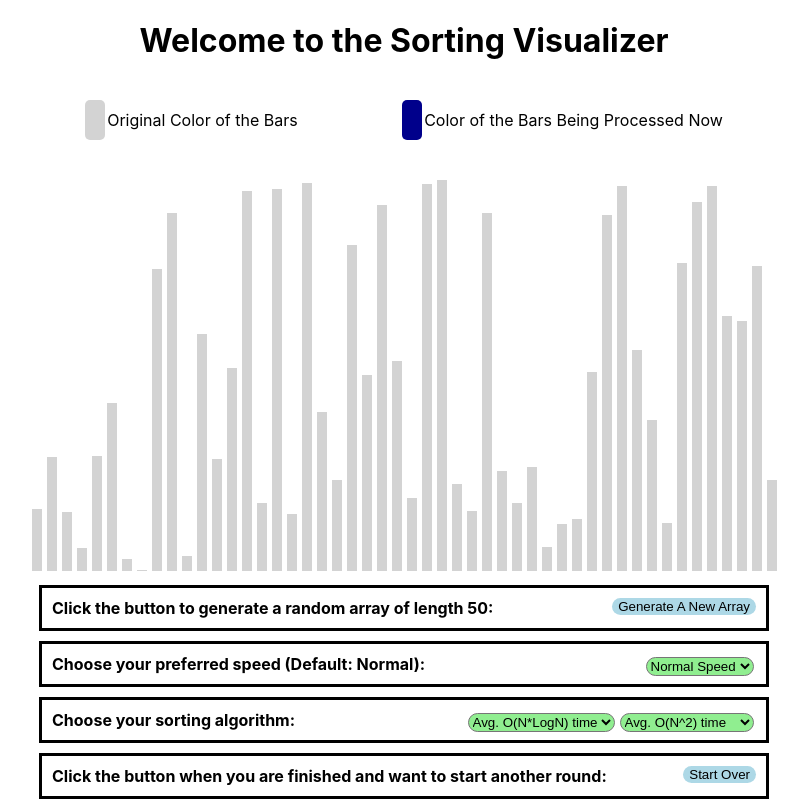
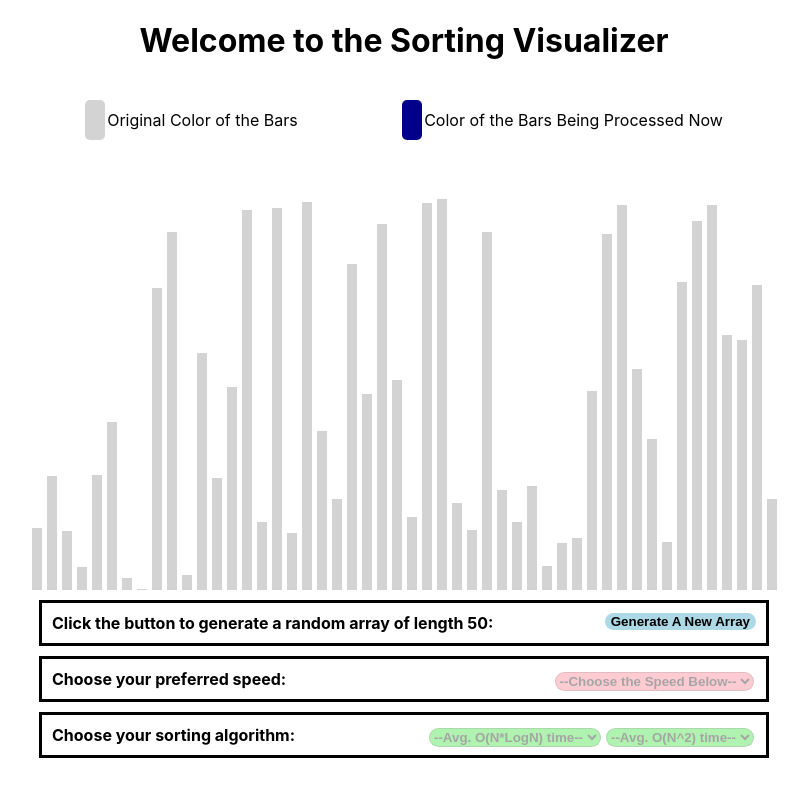
Before and after one commit to yaoyaodebbie97/Sorting, a React (Create React App) app: page / in a window 1280 px wide. Shown: the whole page, without its empty margins (71-879 px from the left). Built offline with nearby package versions, Linux system fonts and the light colour scheme.

Commit message:
style refinement and project finished

```diff
--- a/public/style.css
+++ b/public/style.css
@@ -1,13 +1,21 @@
+.all-container {
+  position: absolute;
+  margin-left: 100px;
+}
 /* for array bars */
-.array-container {
-    position: absolute;
-    margin-left: 100px;
-  }
+
+.array-container{
+  display: flex;
+  height: 410px;
+  margin-bottom: 10px;
+}
 
 .array-bar {
   width: 10px;
   display: inline-block;
   margin: 0 2.5px;
+  /* using flex, align-self to the bottom */
+  align-self: end;
 }
 
 /* user input section */
@@ -21,9 +29,11 @@ p{
 button{
   background-color:lightblue;
   float: right;
-  border:none;
+  border: none;
   border-radius:10px;
   cursor: pointer;
+  text-align: center;
+  font-weight: bold;
 }
 select{
   background-color:lightgreen;
@@ -31,10 +41,15 @@ select{
   margin: 2.5px;
   border-radius:10px;
   cursor: pointer;
+  text-align: center;
+  font-weight: bold;
+}
+#choose-speed{
+  background-color:lightpink;
 }
 
 
-/* info panel for the legend */
+/* Header and info panel for the legend */
 .header{
   margin-bottom: 50px;
 
--- a/src/components/SortingVisualizer.js
+++ b/src/components/SortingVisualizer.js
@@ -6,14 +6,11 @@ import {getInsertionSortAnimations} from '../algorithms/insertionSort'
 import {getQuickSortAnimations} from '../algorithms/quickSort'
 
 
-
-// Change this value for the speed of the animations.
-let regularSpeed = 15;
-let animationSpeed = regularSpeed;
-
-// Disable the button one sorting is in progress
 const PRIMARY_COLOR = 'lightgrey';
 const SECONDARY_COLOR = 'darkblue';
+const REGULAR_SPEED = 10;
+// Change this value for the speed of the animations.
+let animationSpeed = REGULAR_SPEED;
 
 
 export default class SortingVisualizer extends Component {
@@ -26,6 +23,7 @@ export default class SortingVisualizer extends Component {
     componentDidMount(){
         this.generateArray();
     }
+
     generateArray(){
         const arr = [];
         for (let i = 0; i<50; i++){ // making 50 bars
@@ -33,38 +31,47 @@ export default class SortingVisualizer extends Component {
         }
         this.setState({array : arr});
         //also set all buttons / select to default
-        animationSpeed = regularSpeed;
-        document.getElementById('choose-speed').value = 'normal';
+        animationSpeed = REGULAR_SPEED;
+        document.getElementById('choose-speed').value = 'default';
         document.getElementById('slower-algo').value = 'default';
         document.getElementById('faster-algo').value = 'default';
-
+    }
+    handleEnableSelection(){ // enable the selection after generate a new array
+        const disableList = document.getElementsByClassName('mayDisable');
+        for (let i = 0;i< disableList.length; i++){
+            disableList[i].disabled= !disableList[i].disabled;
+        }
+    }
+    handleEnableGenerate(){
+        const generateButton = document.getElementById('generate')
+        generateButton.disabled = !generateButton.disabled;
     }
 
-    handleSelection1 (event){ // select slower algo
-        this.handleEnable();
+    generateArrayAndEnableSelection(){
+        this.generateArray();
+        this.handleEnableSelection();
+    }
+
+    handleSelectSlowerAlgo (event){ // select slower algo
+        this.handleEnableSelection()//once selected, disable all the button
+        this.handleEnableGenerate();
         let val = event.target.value;
         if (val === 'bubbleSort') this.bubbleSort();
         else if (val ==='selectionSort') this.selectionSort();
         else if (val ==='insertionSort') this.insertionSort();
     }
 
-    handleSelection2 (event){ // select faster algo
-        this.handleEnable();
+    handleSelectFasterAlgo (event){ // select faster algo
+        this.handleEnableSelection() //once selected, disable all the button
+        this.handleEnableGenerate();
         let val = event.target.value;
         if (val === 'mergeSort')   this.mergeSort();
         else if (val === 'quickSort') this.quickSort();
     }
-    handleSelectionSpeed (event){
+    handleSelectSpeed (event){
         let val = event.target.value;
-        if (val === 'slow') animationSpeed = 50;
+        if (val === 'slow') animationSpeed = 30;
         else if (val === 'fast') animationSpeed = 1;
-    }
-
-    handleEnable(){
-        const disableList = document.getElementsByClassName('mayDisable');
-        for (let i = 0;i< disableList.length; i++){
-            disableList[i].disabled= !disableList[i].disabled;
-        }
     }
 
     /////////////////////////////////////////// SORTING ///////////////////
@@ -85,15 +92,18 @@ export default class SortingVisualizer extends Component {
                 setTimeout(() => {
                 barOneStyle.backgroundColor = color;
                 barTwoStyle.backgroundColor = color;
+                // if (i === animations.length-1) this.handleEnable();
                 }, i * animationSpeed);
             } else {
                 setTimeout(() => {
                 const [barIdx, newHeight] = animations[i];
                 const barStyle = arrayBars[barIdx].style;
                 barStyle.height = `${newHeight}px`;
+                // if (i === animations.length-1) this.handleEnable();
                 }, i * animationSpeed);
             }
         }
+        setTimeout(() => this.handleEnableGenerate(), parseInt(animationSpeed*animations.length + 500));
         console.log('after merge sort', this.state.array);
     }
     //O(n^2) sort
@@ -118,8 +128,8 @@ export default class SortingVisualizer extends Component {
                 barStyle.height = `${newHeight}px`;
                 }, i * animationSpeed);
             }
-
         }
+        setTimeout(() => this.handleEnableGenerate(), parseInt(animationSpeed*animations.length + 500));
         console.log('after bubble sort', this.state.array);
     }
     selectionSort(){
@@ -147,7 +157,7 @@ export default class SortingVisualizer extends Component {
                 },i * animationSpeed);
             }
         }
-
+        setTimeout(() => this.handleEnableGenerate(), parseInt(animationSpeed*animations.length + 500));
         console.log('after selection sort', this.state.array);
     }
 
@@ -176,6 +186,7 @@ export default class SortingVisualizer extends Component {
                 },i * animationSpeed);
             }
         }
+        setTimeout(() => this.handleEnableGenerate(), parseInt(animationSpeed*animations.length + 500));
         console.log('after insertion sort', this.state.array);
 
     }
@@ -205,14 +216,15 @@ export default class SortingVisualizer extends Component {
                 },i * animationSpeed);
              }
         }
+        setTimeout(() => this.handleEnableGenerate(), parseInt(animationSpeed*animations.length + 500));
         console.log('after quick sort', this.state.array);
     }
 
     render() {
         console.log('before sorting', this.state.array);
         return (
-
-            <div className = 'array-container'>
+            <>
+            <div className = 'all-container'>
                 <h1 className = 'header'> Welcome to the Sorting Visualizer</h1>
                 <div className = 'info-panel'>
                     <span className = 'color1'>  </span>
@@ -221,42 +233,42 @@ export default class SortingVisualizer extends Component {
                     <span> Color of the Bars Being Processed Now </span>
                 </div>
 
+                <div className = 'array-container'>
                 {this.state.array.map((num, idx) =>{
                     return <div className = 'array-bar' key = {idx} style={{height: `${num}px`, backgroundColor : PRIMARY_COLOR}}>
                     </div>
                 })}
+                </div>
 
                 <p >Click the button to generate a random array of length 50:
-                <button className = 'mayDisable' onClick = {() => this.generateArray()}> Generate A New Array</button>
+                <button id = 'generate' onClick = {() => this.generateArrayAndEnableSelection()}> Generate A New Array</button>
                 </p>
 
-                <p>Choose your preferred speed (Default: Normal):
-                <select  id = 'choose-speed'className = 'mayDisable' defaultValue = 'normal' onChange = {(e) => this.handleSelectionSpeed(e)}>
+                <p>Choose your preferred speed:
+                <select  disabled = 'disabled' id = 'choose-speed'className = 'mayDisable'  onChange = {(e) => this.handleSelectSpeed(e)}>
+                    <option value = 'default'>  --Choose the Speed Below--</option>
                     <option value = 'slow'> Slow Speed</option>
-                    <option  value = 'normal' > Normal Speed</option>
+                    <option value = 'normal' > Normal Speed</option>
                     <option value = 'fast'> Fast Speed</option>
                 </select>
                 </p>
 
                 <p>Choose your sorting algorithm:
-                <select id = 'slower-algo' className = 'mayDisable' onChange = {(e) => this.handleSelection1(e)}>
-                    <option value = 'default'>  Avg. O(N^2) time </option>
+                <select disabled = 'true' id = 'slower-algo' className = 'mayDisable' onChange = {(e) => this.handleSelectSlowerAlgo(e)}>
+                    <option value = 'default'>  --Avg. O(N^2) time-- </option>
                     <option value = 'bubbleSort'> Run Bubble Sort</option>
                     <option value = 'selectionSort'>Run Selection Sort</option>
                     <option value = 'insertionSort'>Run Insertion Sort</option>
                 </select>
-                <select  id = 'faster-algo' className = 'mayDisable' onChange = {(e) => this.handleSelection2(e)}>
-                    <option  value = 'default'> Avg. O(N*LogN) time  </option>
+                <select  disabled = 'true' id = 'faster-algo' className = 'mayDisable' onChange = {(e) => this.handleSelectFasterAlgo(e)}>
+                    <option value = 'default'> --Avg. O(N*LogN) time-- </option>
                     <option value = 'mergeSort' > Run Merge Sort</option>
                     <option value = 'quickSort'> Run Quick Sort</option>
                 </select>
                 </p>
 
-                <p >Click the button when you are finished and want to start another round:
-                <button id = 'restart-btn' onClick = {() => this.handleEnable()}> Start Over</button>
-                </p>
-
             </div>
+            </>
         )
     }
 }
```
Also changed, not shown: 1 other file (tests, documents, lock files or other folders). Lines whose indentation alone changed are shown as unchanged.
